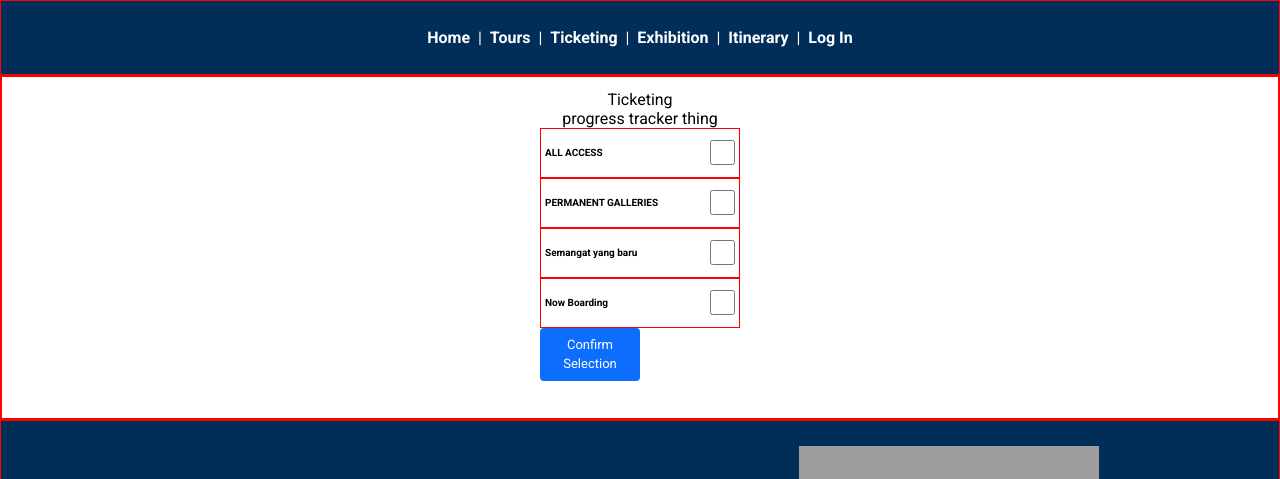
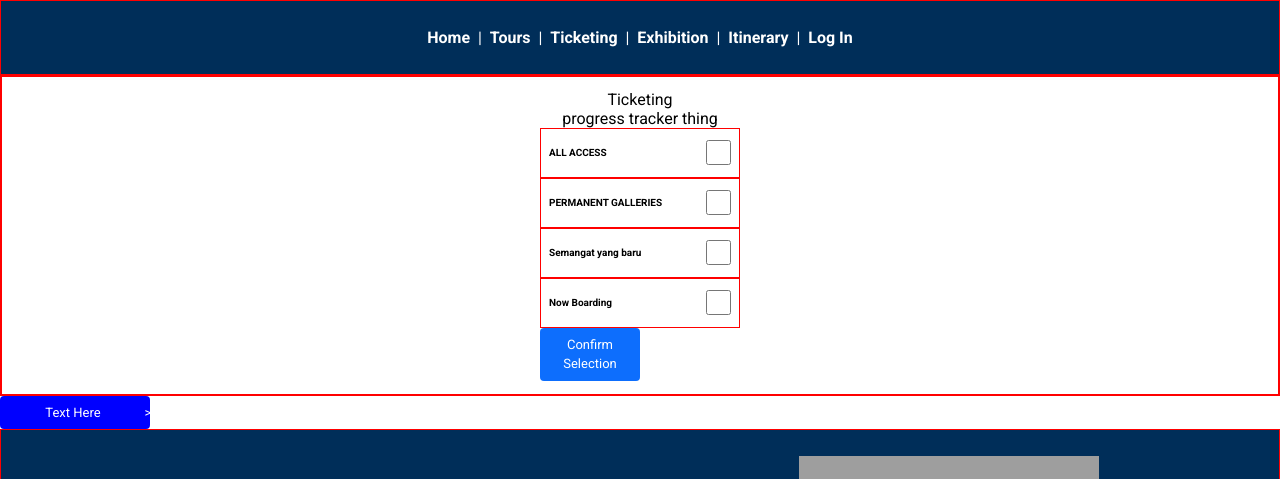
Before and after one commit to georgedingcz/NationalMuseumSingapore, a React (Create React App) app: page /ticketing in a window 1280 px wide. Shown: the top 479 px of the page. Built offline with nearby package versions, Linux system fonts and the light colour scheme; grey boxes are pictures that could not be loaded.

Commit message:
Update Ticketing

```diff
--- /dev/null
+++ b/src/components/TicketingButton/TicketingCards.jsx
@@ -0,0 +1,3 @@
+export default function TickectingCards() {
+  return <h1> this is a ticketing card </h1>;
+}
--- /dev/null
+++ b/src/components/general/SiteButton.jsx
@@ -0,0 +1,8 @@
+export default function SiteButton() {
+  return (
+    <button className="site-button">
+      <p>Text Here</p>
+      <p>{">"}</p>
+    </button>
+  );
+}
--- a/src/pages/App/App.css
+++ b/src/pages/App/App.css
@@ -141,3 +141,13 @@ button :disabled, form:invalid button[type="submit"] {
   cursor: not-allowed;
   background-color: grey;
 }
+
+.site-button {
+  display: grid;
+  grid-template-columns: 120px 30px;
+  width: 150px;
+  height: 100px;
+  background-color: blue;
+  color: white;
+  text-align: center;
+}
--- a/src/pages/TicketingPage/TicketingPage.css
+++ b/src/pages/TicketingPage/TicketingPage.css
@@ -4,6 +4,7 @@
     display: flex;
     flex-direction: column;
     justify-content: center;
+    box-sizing: border-box;
 }
 
 .selection-box {
@@ -15,7 +16,7 @@
     justify-content: space-between;
     align-items: center;
     height: 50px;
-    padding: 2%;
+    padding: 4%;
 }
 
 .selection-box label {
--- a/src/pages/TicketingPage/TicketingPage.jsx
+++ b/src/pages/TicketingPage/TicketingPage.jsx
@@ -1,3 +1,4 @@
+import SiteButton from "../../components/general/SiteButton";
 import "./TicketingPage.css";
 
 export default function TicketingPage() {
@@ -30,6 +31,7 @@ export default function TicketingPage() {
           </div>
         </div>
       </div>
+      <SiteButton />
     </>
   );
 }
```
Also changed, not shown: 1 other file (tests, documents, lock files or other folders).
